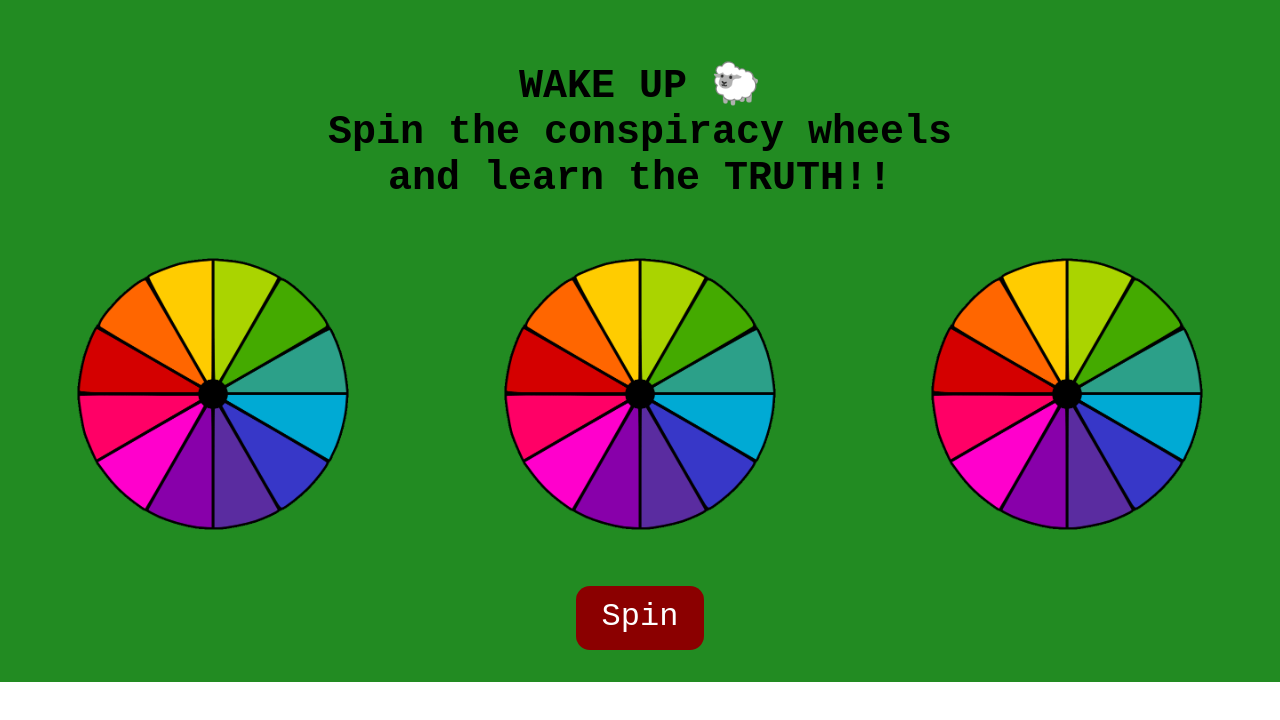
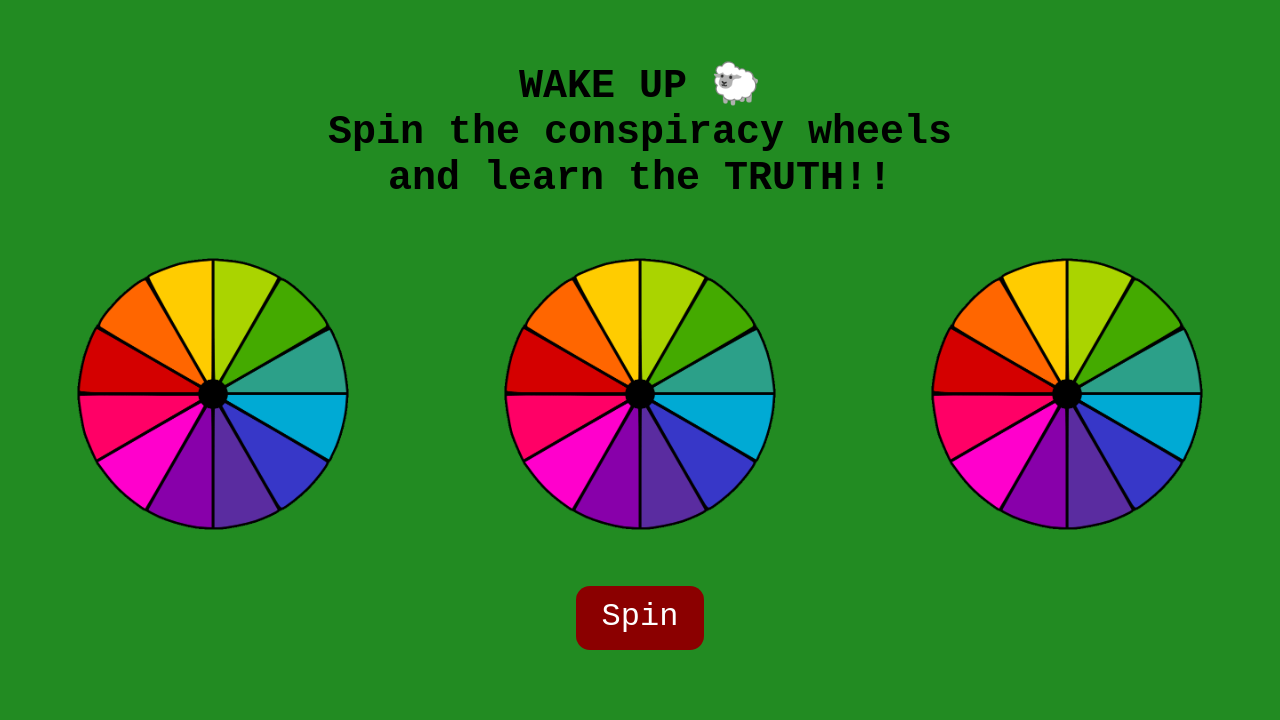
Before and after one commit to RhonaON/conspiracy, a plain HTML site: page index.html in a window 1280 px wide. Drawn offline with Linux system fonts and the light colour scheme; a web font is replaced by a local one.

Commit message:
make doc fit 100% of page

```diff
--- a/index.css
+++ b/index.css
@@ -1,3 +1,9 @@
+html,
+body,
+.main {
+    height: 100%;
+}
+
 .main {
     font-family: 'Courier New', Courier, monospace, cursive;
     background-color: forestgreen;
```
